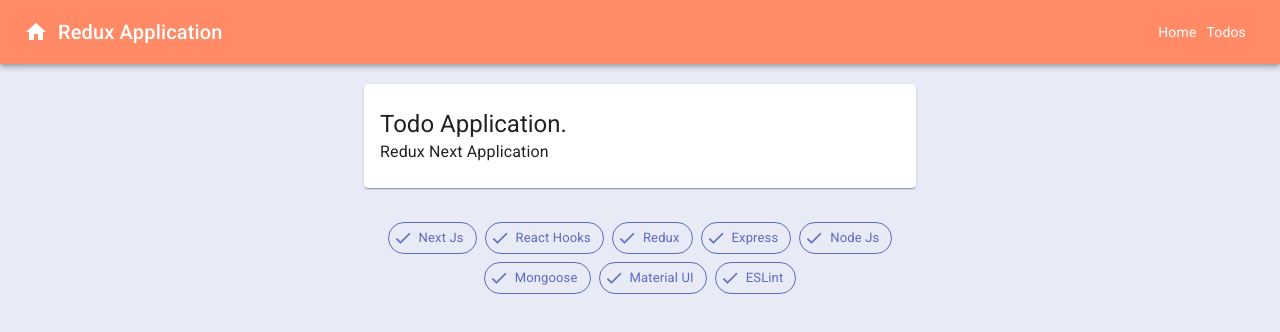
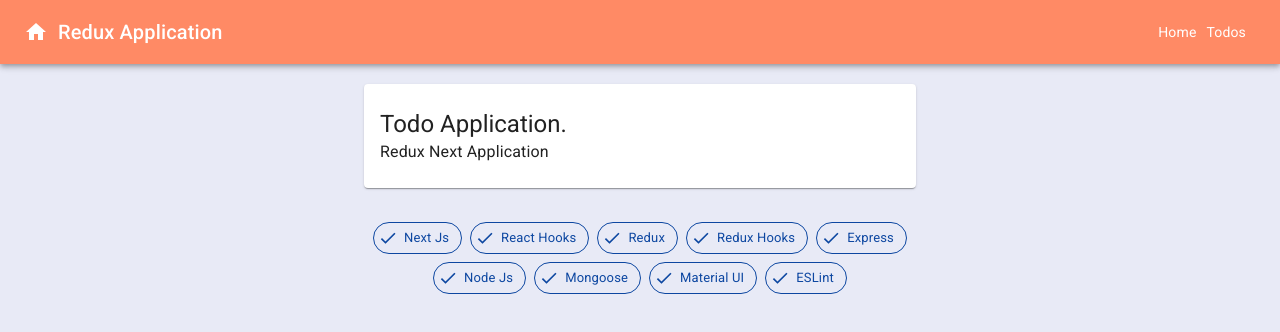
Before and after one commit to mohamedsamara/Redux-Next-App, a Next.js app: page / in a window 1280 px wide. Shown: the top 332 px of the page. Built offline with nearby package versions, Linux system fonts and the light colour scheme.

Commit message:
created static assets

```diff
--- a/pages/home.js
+++ b/pages/home.js
@@ -56,6 +56,12 @@ const Home = () => {
         />
         <Chip
           icon={<DoneIcon fontSize="small" />}
+          label="Redux Hooks"
+          color="secondary"
+          variant="outlined"
+        />
+        <Chip
+          icon={<DoneIcon fontSize="small" />}
           label="Express"
           color="secondary"
           variant="outlined"
--- a/utils/theme.js
+++ b/utils/theme.js
@@ -8,7 +8,7 @@ const theme = createMuiTheme({
       main: '#ff8a65',
     },
     secondary: {
-      main: '#5c6bc0',
+      main: '#0d47a1',
     },
     error: {
       main: red.A400,
```
Also changed, not shown: 1 other file (tests, documents, lock files or other folders).
